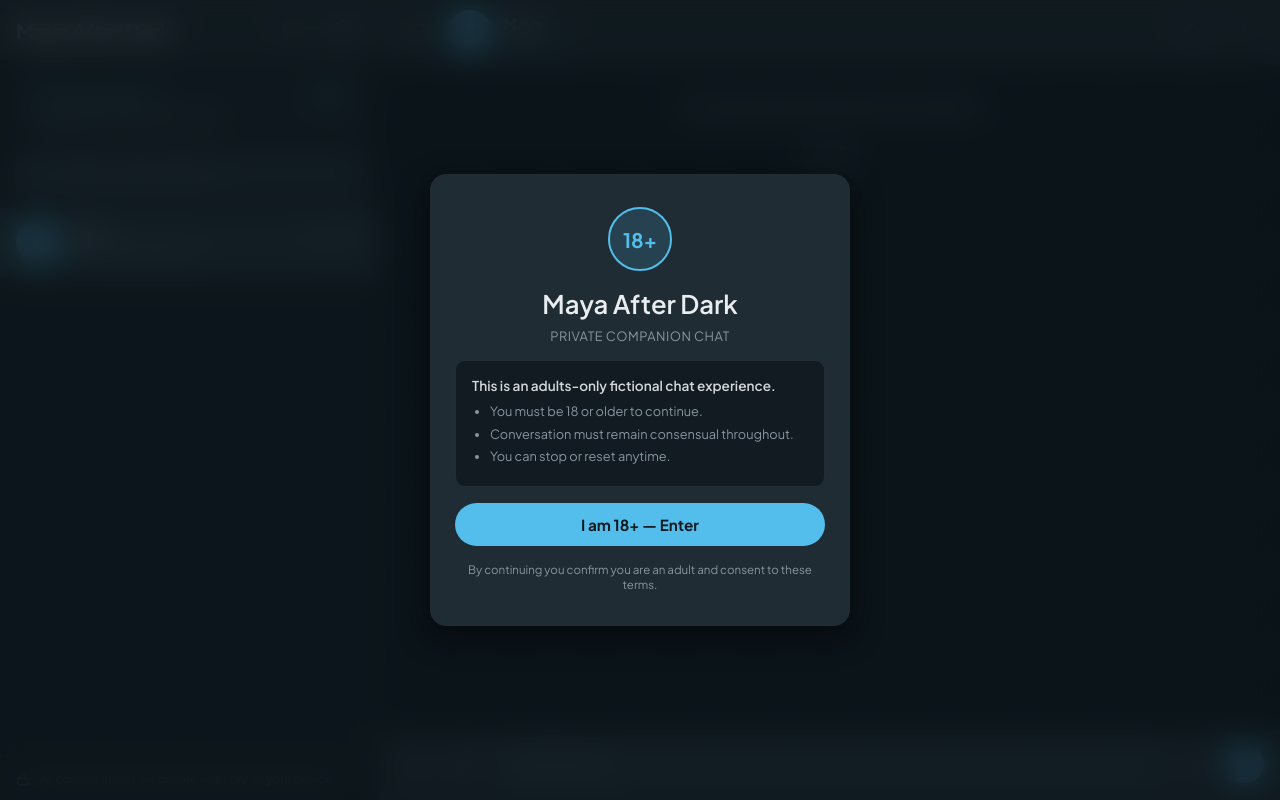
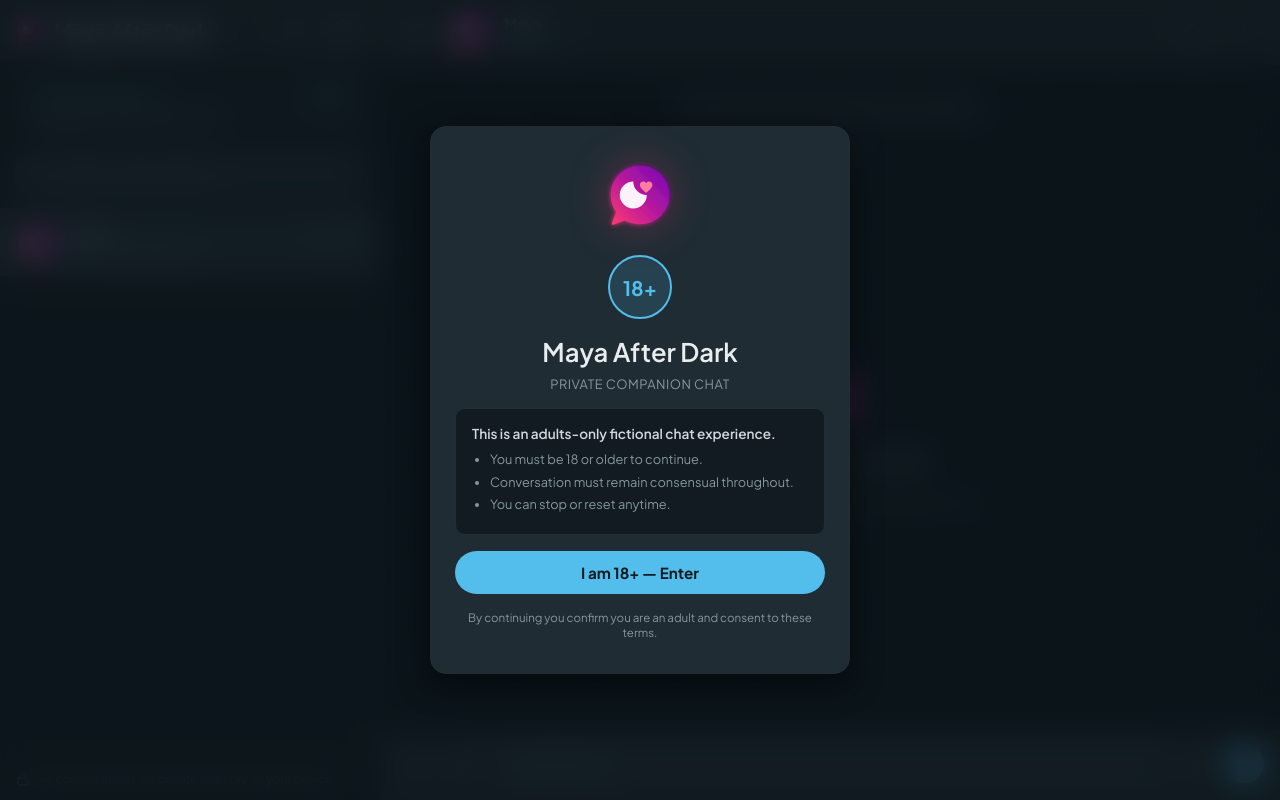
Before and after one commit to golba98/Cloud_ChatBot, a website: page index.html in a window 1280 px wide. Drawn offline with nearby package versions, Linux system fonts and the light colour scheme.

Commit message:
Add Maya After Dark logo branding, metadata, and styling (#23)

```diff
--- a/app.js
+++ b/app.js
@@ -510,6 +510,7 @@ function resetChat() {
 
   appendPrivacyNote();
   appendDateSeparator("Today");
+  appendEmptyState();
 
   clearComposer();
   setWaiting(false);
@@ -554,7 +555,31 @@ function appendDateSeparator(label) {
   chatMessages.appendChild(separator);
 }
 
+function appendEmptyState() {
+  if (document.getElementById("chat-empty-state")) return;
+
+  const emptyState = document.createElement("div");
+  emptyState.id = "chat-empty-state";
+  emptyState.className = "chat-empty-state";
+  emptyState.innerHTML = `
+    <div class="empty-state-brand">
+      <img src="assets/logo.svg" alt="Maya After Dark Logo" class="empty-state-logo" />
+      <span class="empty-state-title">Maya After Dark</span>
+    </div>
+    <p class="empty-state-subtitle">Your private AI companion. Tap below to start talking.</p>
+  `;
+  chatMessages.appendChild(emptyState);
+}
+
+function hideEmptyState() {
+  const emptyState = document.getElementById("chat-empty-state");
+  if (emptyState) {
+    emptyState.remove();
+  }
+}
+
 function appendMessage(role, text) {
+  hideEmptyState();
   const message = document.createElement("article");
   message.className = `message ${role}`;
 
--- a/index.html
+++ b/index.html
@@ -9,10 +9,13 @@
   <link rel="preconnect" href="https://fonts.gstatic.com" crossorigin>
   <link href="https://fonts.googleapis.com/css2?family=Plus+Jakarta+Sans:wght@400;500;600;700&family=Cormorant+Garamond:wght@500;600&display=swap" rel="stylesheet">
   <link rel="stylesheet" href="styles.css">
+  <link rel="icon" type="image/svg+xml" href="assets/favicon.svg">
+  <meta name="theme-color" content="#0b141a">
 </head>
 <body>
   <div id="age-gate" class="age-gate" role="dialog" aria-modal="true" aria-labelledby="age-gate-title">
     <div class="age-gate-box">
+      <img src="assets/logo.svg" alt="Maya After Dark" class="brand-logo age-gate-logo" />
       <div class="age-gate-avatar" aria-hidden="true">18+</div>
       <h2 id="age-gate-title">Maya After Dark</h2>
       <p class="age-gate-subtitle">Private companion chat</p>
@@ -35,6 +38,7 @@
       <header class="sidebar-header">
         <div class="sidebar-title-row">
           <div class="brand-block">
+            <img src="assets/logo.svg" alt="" class="brand-logo sidebar-logo" aria-hidden="true" />
             <h1>Maya After Dark</h1>
           </div>
           <div class="sidebar-actions">
@@ -73,7 +77,9 @@
 
       <nav class="conversation-list" aria-label="Conversation list">
         <button class="conversation-item active" type="button" aria-current="true">
-          <span class="avatar avatar-contact" aria-hidden="true">M</span>
+          <span class="avatar avatar-contact" aria-hidden="true">
+            <img src="assets/logo.svg" alt="" class="brand-logo" />
+          </span>
           <span class="conversation-main">
             <span class="conversation-top">
               <span class="conversation-name">Maya</span>
@@ -105,7 +111,9 @@
               <line x1="9" y1="3" x2="9" y2="21"></line>
             </svg>
           </button>
-          <span class="avatar avatar-contact" aria-hidden="true">M</span>
+          <span class="avatar avatar-contact" aria-hidden="true">
+            <img src="assets/logo.svg" alt="" class="brand-logo" />
+          </span>
           <span class="contact-text">
             <span class="contact-name-row">
               <span class="contact-name">Maya</span>
--- a/styles.css
+++ b/styles.css
@@ -1326,3 +1326,100 @@ textarea::placeholder {
   color: var(--text-muted);
   font-style: italic;
 }
+
+/* ─── Brand Logo & Branding ────────────────────── */
+.brand-block {
+  display: flex;
+  align-items: center;
+  gap: 10px;
+}
+
+.sidebar-logo {
+  width: 28px;
+  height: 28px;
+  object-fit: contain;
+}
+
+.avatar-contact {
+  background: transparent;
+  display: flex;
+  align-items: center;
+  justify-content: center;
+}
+
+.avatar-contact .brand-logo {
+  width: 100%;
+  height: 100%;
+  object-fit: contain;
+}
+
+/* Age Gate Logo styling */
+.age-gate-logo {
+  width: 72px;
+  height: 72px;
+  object-fit: contain;
+  margin-bottom: 8px;
+  filter: drop-shadow(0 0 20px rgba(255, 59, 112, 0.3));
+}
+
+/* Empty State styling */
+.chat-empty-state {
+  display: flex;
+  flex-direction: column;
+  align-items: center;
+  justify-content: center;
+  text-align: center;
+  margin: auto;
+  padding: 40px 24px;
+  max-width: 380px;
+  animation: empty-state-fade-in 300ms ease-out;
+}
+
+@keyframes empty-state-fade-in {
+  from {
+    opacity: 0;
+    transform: translateY(10px);
+  }
+  to {
+    opacity: 1;
+    transform: translateY(0);
+  }
+}
+
+.empty-state-brand {
+  display: flex;
+  flex-direction: column;
+  align-items: center;
+  gap: 12px;
+  margin-bottom: 16px;
+}
+
+.empty-state-logo {
+  width: 64px;
+  height: 64px;
+  object-fit: contain;
+  filter: drop-shadow(0 0 15px rgba(255, 59, 112, 0.25));
+}
+
+.empty-state-title {
+  font-family: var(--font-display);
+  font-size: 1.8rem;
+  font-weight: 500;
+  color: var(--text);
+  margin: 0;
+  letter-spacing: 0.5px;
+}
+
+.empty-state-subtitle {
+  font-size: 0.88rem;
+  color: var(--text-muted);
+  line-height: 1.5;
+  margin: 0;
+}
+
+@media (max-width: 767px) {
+  .chat-header .avatar-contact {
+    width: 32px;
+    height: 32px;
+  }
+}
```
Also changed, not shown: assets/favicon.svg (added), assets/logo.svg (added).
